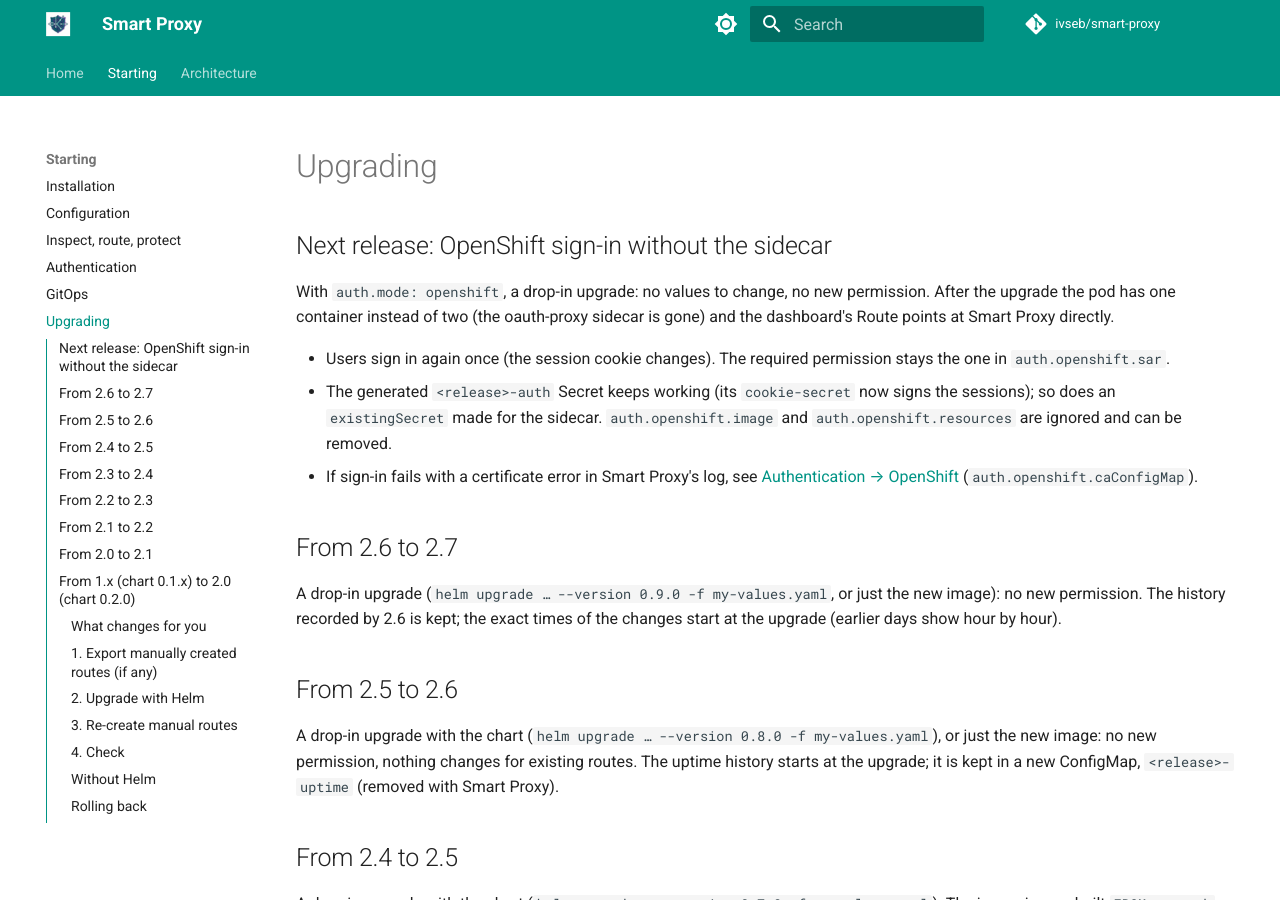
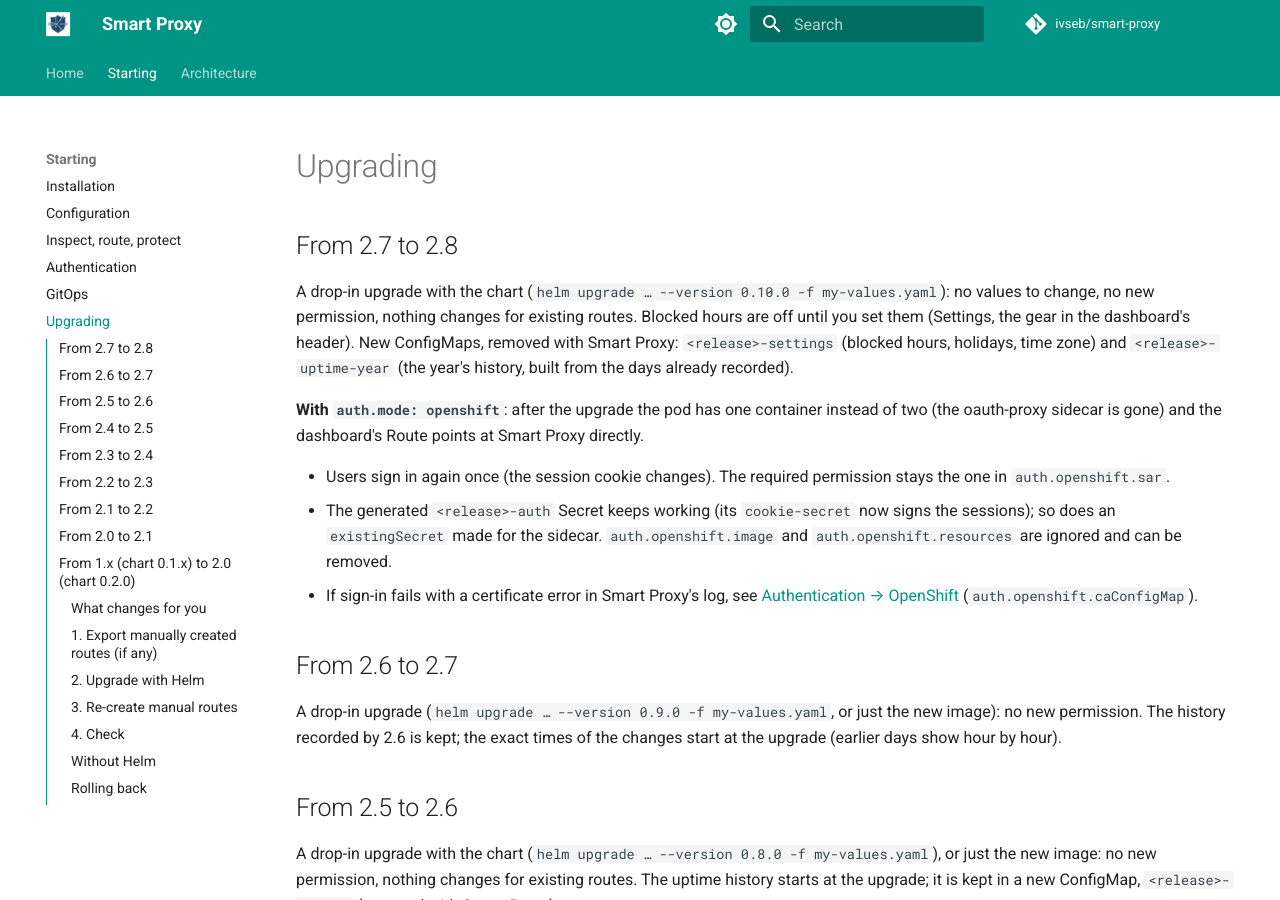
Before and after one commit to ivseb/smart-proxy, an MkDocs documentation site: the page built from docs/upgrading.md, in a window 1280 px wide and 900 px high. Built offline with MkDocs 1.6.1 and Material for MkDocs 9.7.7, drawn with Linux system fonts in a browser that asks for light colours; comment, search, counter and statistics services are not loaded.

```diff
--- a/docs/upgrading.md
+++ b/docs/upgrading.md
@@ -1,8 +1,10 @@
 # Upgrading
 
-## Next release: OpenShift sign-in without the sidecar
+## From 2.7 to 2.8
 
-With `auth.mode: openshift`, a drop-in upgrade: no values to change, no new permission. After the upgrade the pod has one container instead of two (the oauth-proxy sidecar is gone) and the dashboard's Route points at Smart Proxy directly.
+A drop-in upgrade with the chart (`helm upgrade … --version 0.10.0 -f my-values.yaml`): no values to change, no new permission, nothing changes for existing routes. Blocked hours are off until you set them (Settings, the gear in the dashboard's header). New ConfigMaps, removed with Smart Proxy: `<release>-settings` (blocked hours, holidays, time zone) and `<release>-uptime-year` (the year's history, built from the days already recorded).
+
+**With `auth.mode: openshift`**: after the upgrade the pod has one container instead of two (the oauth-proxy sidecar is gone) and the dashboard's Route points at Smart Proxy directly.
 
 - Users sign in again once (the session cookie changes). The required permission stays the one in `auth.openshift.sar`.
 - The generated `<release>-auth` Secret keeps working (its `cookie-secret` now signs the sessions); so does an `existingSecret` made for the sidecar. `auth.openshift.image` and `auth.openshift.resources` are ignored and can be removed.
```
Also changed, not shown: CHANGELOG.md (+1 -1 lines), charts/smart-proxy/README.md (+1 -1 lines), 1 other file.
